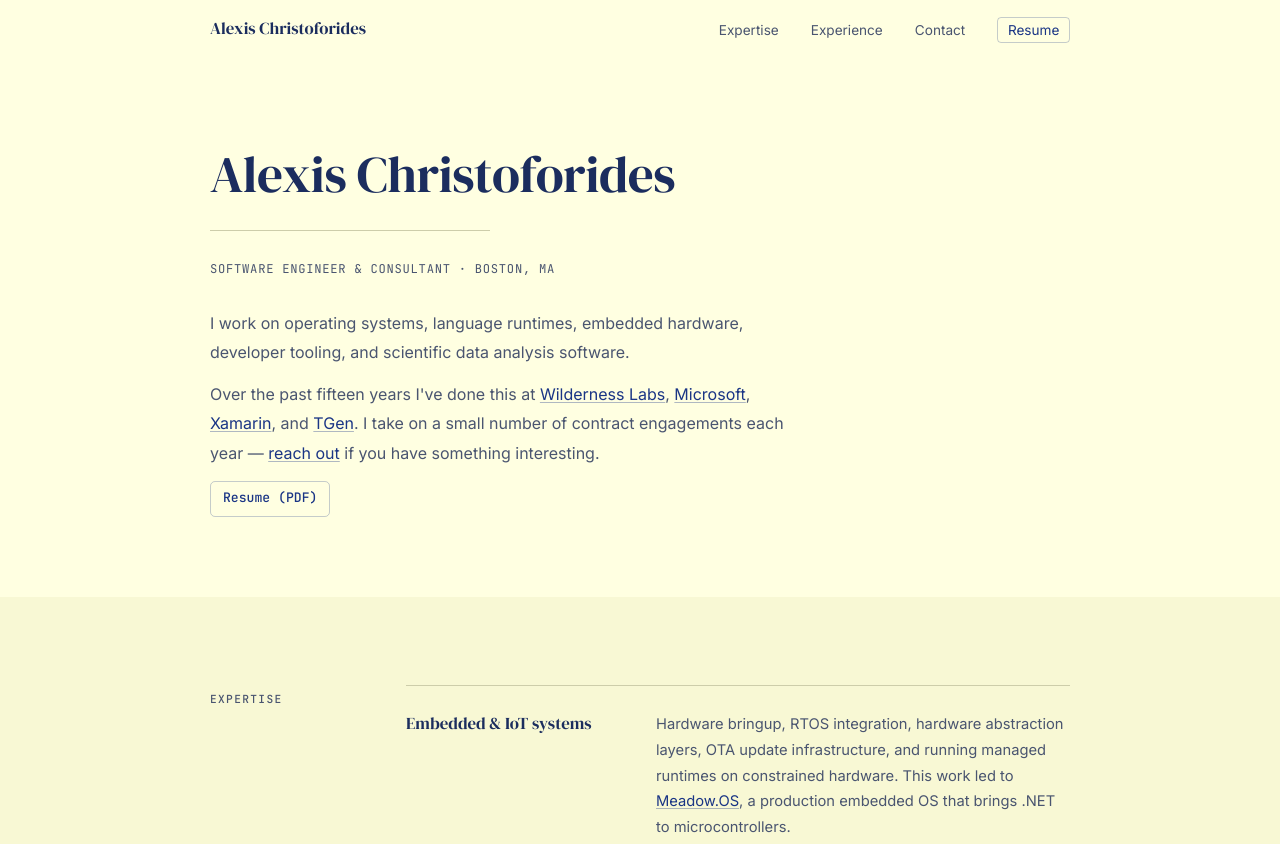
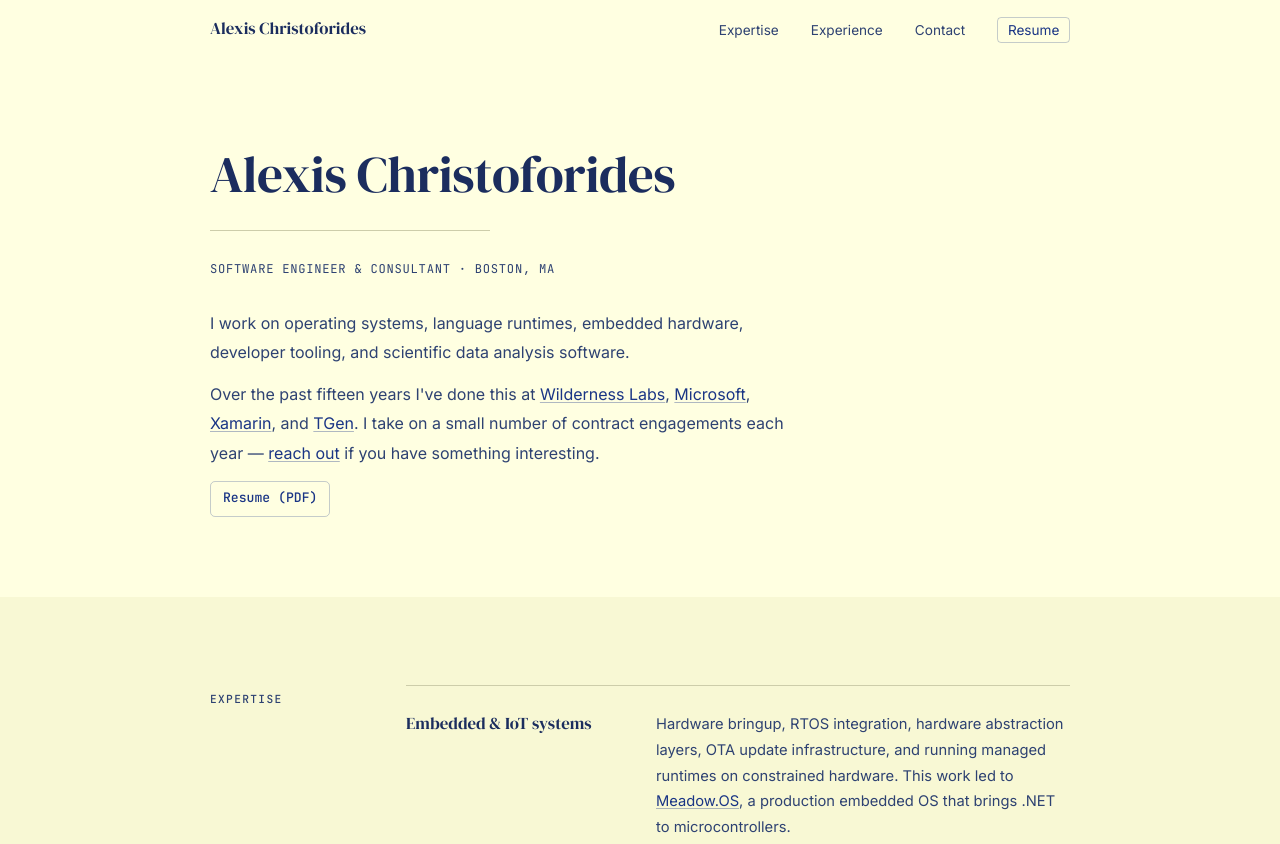
Before and after one commit to alexischr/alexischr.github.io, a plain HTML site: page index.html in a window 1280 px wide. Shown: the top 844 px of the page. Drawn offline with Linux system fonts and the light colour scheme.

Commit message:
Shift muted text color to dark blue (#2e4272)
Most body copy uses --muted, not --text. Both are now clearly navy.

Co-Authored-By: Claude Opus 4.6 <noreply@anthropic.com>

```diff
--- a/style.css
+++ b/style.css
@@ -12,7 +12,7 @@
   --surface:    rgb(240, 240, 200);
   --border:     rgb(205, 205, 170);
   --text:       #1b2d5e;
-  --muted:      #4a5570;
+  --muted:      #2e4272;
   --accent:     #1a3585;
   --accent-h:   #0f2260;
 
```
